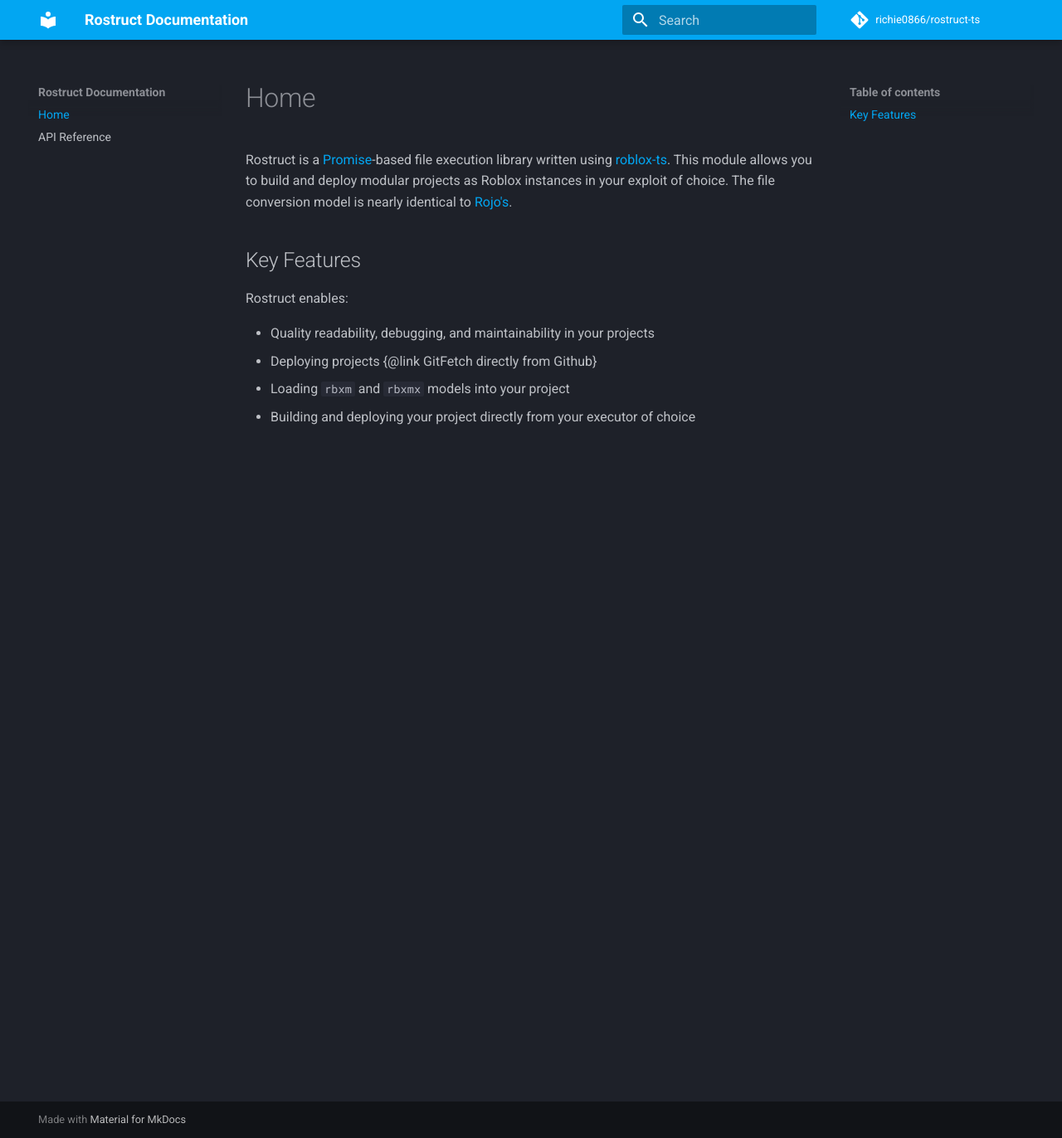
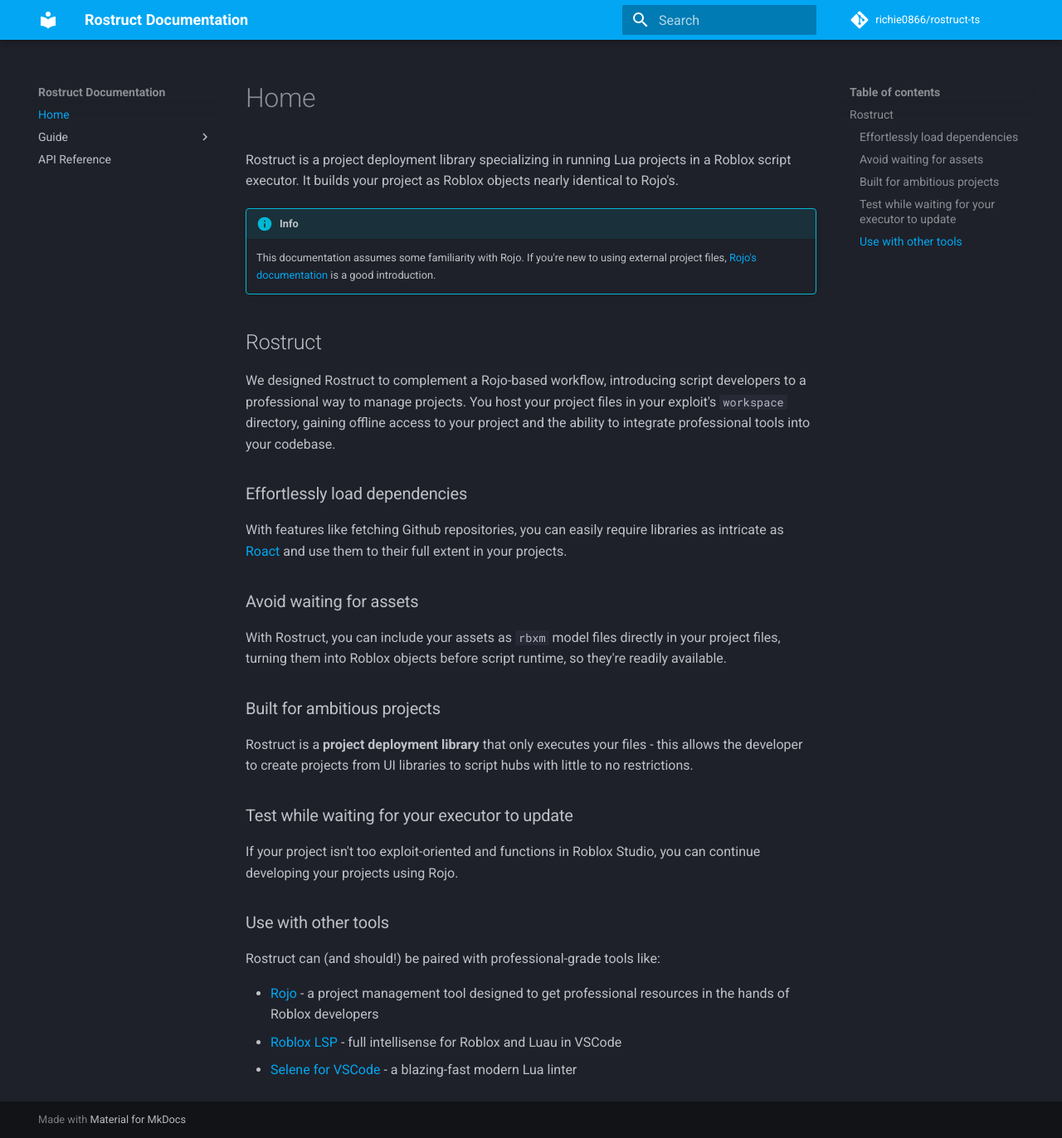
Before and after one commit to richie0866/Rostruct, an MkDocs documentation site: the page built from docs/index.md, in a window 1280 px wide and 1372 px high. Shown: the whole window at 83% size. Built offline with MkDocs 1.6.1 and Material for MkDocs 9.7.7, drawn with Linux system fonts in a browser that asks for light colours; comment, search, counter and statistics services are not loaded.

Commit message:
Update docs
API reference still needs to be worked on

````diff
--- /dev/null
+++ b/docs/guide/basic-usage.md
@@ -0,0 +1,81 @@
+# Basic usage
+
+!!! info
+	This page assumes some familiarity with the Promise object. Check out their [extensive documentation](https://eryn.io/roblox-lua-promise/lib/) for more info.
+
+## Build your project
+Building projects is the core of Rostruct; it transforms the files into Roblox objects, and returns a `Project` interface.
+
+To create a project that can be deployed with Rostruct, locate your executor's `workspace/` directory, insert a folder somewhere safe inside, write some code, and *voila*! Rostruct only needs the project files themselves to build them, and no other dependencies are necessary.
+
+```lua
+local project = Rostruct.Build("Projects/MyProject")
+local MyProject = project.Instance
+```
+
+`Rostruct.Build` also takes an optional `parent` argument, mainly for debugging, so you can see what your project looks like after being built.
+
+!!! info
+	Use an explorer like "Dex Explorer" to view your project in Workspace
+
+```lua
+Rostruct.Build("Projects/MyProject", workspace)
+```
+
+If you'd like to rename the project instance, or manually make changes, you can!
+`LocalScripts` and `ModuleScripts` are all run on deferred threads, allowing you to change the name of the project before they execute:
+
+```lua
+local project = Rostruct.Build("Projects/MyRepo/src")
+project.Instance.Name = "Roact"
+```
+
+The code above also applies to all other Rostruct functions.
+
+## Deploying your project
+Deploying a project simply builds it and then executes every `LocalScript` on a deferred thread. It also adds an additional field to the `Project` interface: `RuntimePromises`, a list of promises that resolve with the script and what it returned. The code below is an example of how you could use this method:
+
+!!! warning
+	Runtime promises automatically time out after 30 seconds, avoid making a script take too long to execute!
+
+```lua
+local Promise = Rostruct.Loader.Install("Promise.lua"):expect()
+local project = Rostruct.Deploy("Projects/RemoteSpy")
+
+-- Waits for all scripts to finish executing:
+Promise.all(project.RuntimePromises)
+	:andThen(function(scriptsAndResults)
+		print("Amount of scripts executed: " .. #scriptsAndResults)
+		for _, scriptAndResult in ipairs(scriptsAndResults) do
+			local obj = scriptAndResult[1]
+			local result = scriptAndResult[2]
+			print("Script " .. obj.Name .. " returned: " .. tostring(result))
+		end
+	end)
+```
+
+## Requiring a project
+Requiring a project builds and deploys it, but adds another additional field: `RequirePromise`. This promise resolves with exactly what the module returned. The code below is an example of how you could use this method:
+
+```lua
+local project = Rostruct.Deploy("Projects/UILibrary")
+
+-- Gets what Projects/UILibrary/init.lua returned:
+local UILibrary = project.RequirePromise:expect()
+UILibrary:create("Frame")
+```
+
+## Downloading from Github
+GitFetch downloads the latest release (or a specified release) of a given repository, and returns a `GitFetchResult` interface. The code below is a basic implementation of `Rostruct.GitFetch` on [a declarative UI library for Roblox Lua, Roact](https://github.com/Roblox/roact/):
+
+!!! note
+	Currently, calling `Rostruct.GitFetch` with no `tag` provided yields the promise, even if the project is already cached. This behavior is expected to change in the near future.
+
+```lua
+Rostruct.GitFetch("Roblox", "roact"):andThen(function(gitFetchResult)
+	local project = Rostruct.Require(gitFetchResult.Location .. "/src")
+	return project.RequirePromise
+end):andThen(function(Roact)
+	print(Roact.createElement)
+end)
+```
--- /dev/null
+++ b/docs/guide/setting-up.md
@@ -0,0 +1,32 @@
+# Setting up
+
+!!! warning
+	Avoid malicious scripts that may tamper with your project files!
+
+## Loading the Rostruct library
+
+The latest Rostruct Luau source is available from the [Github Releases page](https://github.com/richie0866/Rostruct/releases/latest).
+
+### From Github
+* Locate the latest release of Rostruct from the [Releases page](https://github.com/richie0866/Rostruct/releases/latest)
+* Copy the URL of the `Rostruct.lua` asset (ends with `/releases/download/TAGNAME/Rostruct.lua`)
+* Load the Rostruct library from the URL:
+
+```lua
+local url = ".../releases/download/TAGNAME/Rostruct.lua"
+local Rostruct = loadstring(game:HttpGetAsync(url))()
+```
+
+### From local files
+* Download the latest `Rostruct.lua` file from the [Github Releases page](https://github.com/richie0866/Rostruct/releases/latest)
+* Locate your executor's `workspace/` directory and insert `Rostruct.lua` into a folder named "rostruct"
+* Load the Rostruct library from the file:
+
+```lua
+local Rostruct = loadfile("rostruct/Rostruct.lua")()
+local Rostruct = loadstring(readfile("rostruct/Rostruct.lua"))()
+```
+
+## Setting up a project
+
+It is recommended you set up a VSCode project [with extensions](../index.md#use-with-other-tools) to easily get started on a project. This way, you can focus on safely testing in Roblox Studio, then execute with Rostruct when you're ready. Rojo has useful commands like `rojo init` (`Rojo: Initialize` in the VSCode command palette) to get started on a project quickly.
--- a/docs/index.md
+++ b/docs/index.md
@@ -1,14 +1,27 @@
 # Home
+Rostruct is a project deployment library specializing in running Lua projects in a Roblox script executor. It builds your project as Roblox objects nearly identical to Rojo's.
 
-Rostruct is a [Promise](https://eryn.io/roblox-lua-promise/)-based file execution library written using [roblox-ts](https://roblox-ts.com/).
-This module allows you to build and deploy modular projects as Roblox instances in your
-exploit of choice. The file conversion model is nearly identical to [Rojo's](https://github.com/rojo-rbx/rojo#readme).
+!!! info
+	This documentation assumes some familiarity with Rojo. If you're new to using external project files, [Rojo's documentation](https://rojo.space/docs/) is a good introduction.
 
-## Key Features
+## Rostruct
+We designed Rostruct to complement a Rojo-based workflow, introducing script developers to a professional way to manage projects. You host your project files in your exploit's `workspace` directory, gaining offline access to your project and the ability to integrate professional tools into your codebase.
 
-Rostruct enables:
+### Effortlessly load dependencies
+With features like fetching Github repositories, you can easily require libraries as intricate as [Roact](https://github.com/Roblox/roact/) and use them to their full extent in your projects.
 
-* Quality readability, debugging, and maintainability in your projects
-* Deploying projects {@link GitFetch directly from Github}
-* Loading ``rbxm`` and ``rbxmx`` models into your project
-* Building and deploying your project directly from your executor of choice
+### Avoid waiting for assets
+With Rostruct, you can include your assets as `rbxm` model files directly in your project files, turning them into Roblox objects before script runtime, so they're readily available.
+
+### Built for ambitious projects
+Rostruct is a **project deployment library** that only executes your files - this allows the developer to create projects from UI libraries to script hubs with little to no restrictions.
+
+### Test while waiting for your executor to update
+If your project isn't too exploit-oriented and functions in Roblox Studio, you can continue developing your projects using Rojo.
+
+### Use with other tools
+Rostruct can (and should!) be paired with professional-grade tools like:
+
+* [Rojo](https://rojo.space/docs/) - a project management tool designed to get professional resources in the hands of Roblox developers
+* [Roblox LSP](https://devforum.roblox.com/t/roblox-lsp-full-intellisense-for-roblox-and-luau/717745) - full intellisense for Roblox and Luau in VSCode
+* [Selene for VSCode](https://marketplace.visualstudio.com/items?itemName=Kampfkarren.selene-vscode) - a blazing-fast modern Lua linter
--- a/mkdocs.yml
+++ b/mkdocs.yml
@@ -16,6 +16,9 @@ theme:
 
 nav:
   - Home: index.md
+  - Guide:
+    - Setting up: guide/setting-up.md
+    - Basic usage: guide/basic-usage.md
   - API Reference: api-reference.md
 
 extra_css:
````
Also changed, not shown: docs/api-reference.md (+4 -1 lines).
